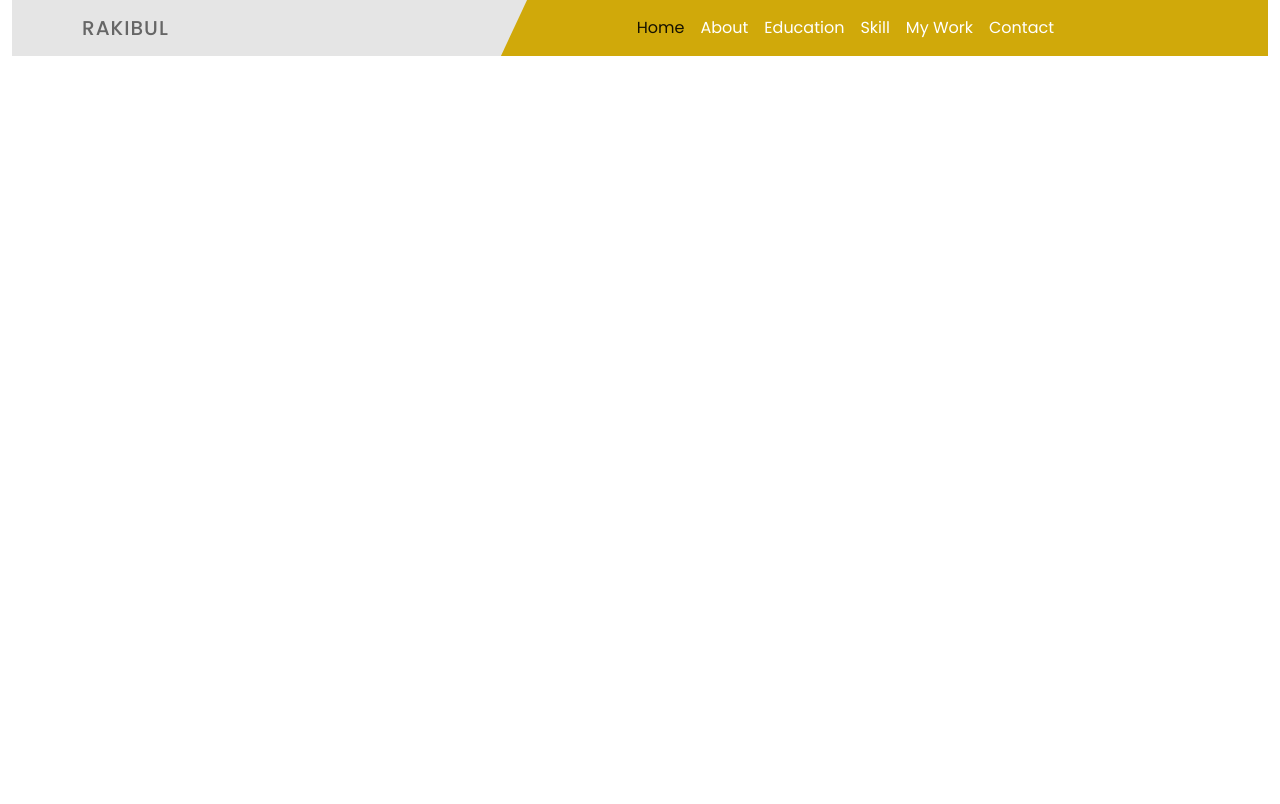
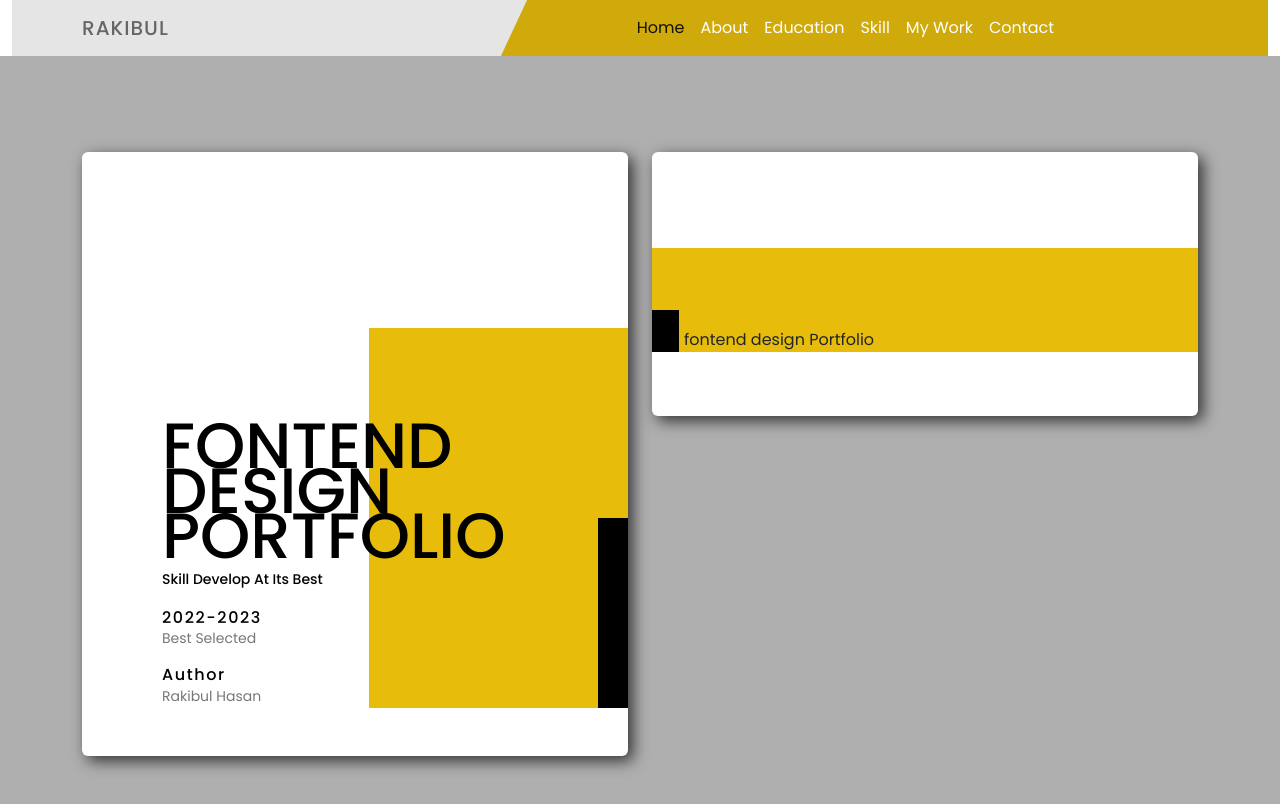
Before and after one commit to Rakibul-github/Portfolio, a plain HTML site: page index.html in a window 1280 px wide. Drawn offline with Linux system fonts and the light colour scheme.

Commit message:
Added All file in locol repo

```diff
--- a/assets/css/style.css
+++ b/assets/css/style.css
@@ -50,7 +50,7 @@ img{
     z-index: -1;
 }
 /* brand logo code  */
-.navbar-brand span{
+.navbar .navbar-brand span{
     color: #666;
     letter-spacing: .05em;
     text-transform: uppercase;
@@ -58,14 +58,14 @@ img{
     font-weight: 500;
     transition: .5s all;
 }
-.navbar-brand span:hover{
+.navbar .navbar-brand span:hover{
     color: #E7BC0B;
 }
 /* navbar socials-link code  */
-.socials-link{
+.navbar .socials-link{
     visibility: hidden;
 }
-.socials-link a{
+.navbar .socials-link a{
     display: block;
     width: 40px;
     height: 40px;
@@ -78,23 +78,23 @@ img{
     justify-content: center;
     align-items: center;
 }
-.socials-link a:hover{
+.navbar .socials-link a:hover{
     background: #fff;
     color: var(--main-color);
 }
-.nav-link {
+.navbar .nav-link {
     color: #fff;
     transition: .5s all;
 }
-.nav-link:focus, .nav-link:hover {
+.navbar .nav-link:focus, .nav-link:hover {
     color: var(--bs-nav-link-hover-color);
 }
 /* toggler code start  */
-.navbar-toggler{
+.navbar .navbar-toggler{
     color: rgba(255, 255, 255, .7);
     border-color: rgba(255, 255, 255, .3);
 }
-.navbar-toggler:focus {
+.navbar .navbar-toggler:focus {
     box-shadow: none;
 }
 /* medium device bg-style code  */
@@ -102,17 +102,17 @@ img{
     .navbar>.container{
         flex-direction: row-reverse;
     }
-    .socials-link{
+    .navbar .socials-link{
         visibility: visible;
     }
-    .nav-link {
+    .navbar .nav-link {
         text-transform: uppercase;
         letter-spacing: .05em;
         text-transform: uppercase;
         padding: 6px 0px;
         padding-right: 10px;
     }
-    .nav-link:hover {
+    .navbar .nav-link:hover {
         color: var(--bs-nav-link-hover-color);
         background: #E5E5E5;
     }
@@ -122,10 +122,10 @@ img{
     .navbar>.container{
         flex-direction: row-reverse;
     }
-    .socials-link{
+    .navbar .socials-link{
         visibility: visible;
     }
-    .navbar::before{
+    .navbar .navbar::before{
         position: absolute;
         content: '';
         top: 0;
@@ -140,3 +140,114 @@ img{
     }
 }
 /* ====nav-inner code end====*/
+
+/* ====header section code start====  */
+header{
+    background: #afafaf;
+}
+header .header-content{
+    position: relative;
+    background: #fff;
+    border-radius: 6px;
+    box-shadow: 5px 5px 15px #333;
+    cursor: pointer;
+    transition: .5s all;
+}
+/* header content-inner title code start  */
+header .content-inner .title{
+    display: block;
+    position: relative;
+    margin-top: 5rem;
+    padding-top: 3rem;
+    padding-left: 2rem;
+    z-index: 10;
+}
+header .content-inner .title::after{
+    position: absolute;
+    content: '';
+    top: 0;
+    right: 0;
+    width: 52%;
+    height: 100%;
+    background-color: #E7BC0B;
+    z-index: -10;
+}
+header .content-inner .title::before{
+    position: absolute;
+    content: '';
+    bottom: 0;
+    right: 0;
+    width: 6%;
+    height: 50%;
+    background-color: #000;
+    z-index: -5;
+}
+header .content-inner .title h1{
+    position: relative;
+    padding-top: 3rem;
+    font-size: 4rem;
+    color: #000;
+    font-weight: 500;
+    line-height: .7;
+    text-transform: uppercase;
+}
+header .content-inner .title span{
+    display: block;
+    font-size: 14px;
+    line-height: 3;
+    text-transform: capitalize;
+}
+/* .content-inner log code start  */
+.log h6{
+    display: block;
+    margin: 0;
+    padding: 0;
+    color: #000;
+    font-weight: 500;
+    letter-spacing: .1em;
+}
+.log p{
+    color: #777777;
+    font-size: 14px;
+    line-height: 1.5;
+}
+.log a{
+    display: inline-block;
+    color: #777777;
+    font-size: 14px;
+    line-height: 0;
+    padding-bottom: 10px;
+    transition: .5s all;
+}
+.log a:hover{
+    color: rgb(116, 6, 66);
+}
+/* content-blog code start  */
+header .content-inner .content-blog{
+    padding-top: 5rem;
+    padding-left: 2rem;
+    display: block;
+    position: relative;
+    z-index: 10;
+}
+header .content-inner .content-blog::after{
+    position: absolute;
+    content: '';
+    top: 0;
+    left: 0;
+    width: 100%;
+    height: 100%;
+    background-color: #E7BC0B;
+    z-index: -10;
+}
+header .content-inner .content-blog::before{
+    position: absolute;
+    content: '';
+    bottom: 0;
+    left: 0;
+    width: 5%;
+    height: 40%;
+    background-color: #000;
+    z-index: -5;
+}
+/* ====header section code end====  */
--- a/index.html
+++ b/index.html
@@ -57,6 +57,39 @@
           </nav>
     </section>
 
+    <header class="py-5">
+      <section class="container">
+        <div class="row">
+          <div class="col-12 col-md-8 offset-md-2 col-lg-6 offset-lg-0">
+            <div class="header-content pt-5 mt-5">
+              <div class="content-inner py-5 ps-5">
+                <div class="title">
+                  <h1>fontend design Portfolio <span>skill develop at its best</span></h1>
+                  <div class="log">
+                    <h6>2022-2023</h6>
+                    <p>Best Selected</p>
+                  </div>
+                  <div class="log">
+                    <h6>Author</h6>
+                    <a href="mailto:rakibulhasan6733@gmail.com">Rakibul Hasan</a>
+                  </div>
+                </div>
+              </div>
+            </div>
+          </div><!--single block end-->
+          <div class="col-12 col-md-8 offset-md-2 col-lg-6 offset-lg-0">
+            <div class="header-content pt-5 mt-5">
+              <div class="content-inner py-5">
+                <div class="content-blog">
+                  <p>fontend design Portfolio </p>
+                </div>
+              </div>
+            </div>
+          </div><!--single block end-->
+        </div>
+      </section>
+    </header>
+
     <!-- bootstrap js link  -->
     <script src="assets/js/bootstrap.bundle.min.js"></script>
     <!-- custom js link  -->
```
